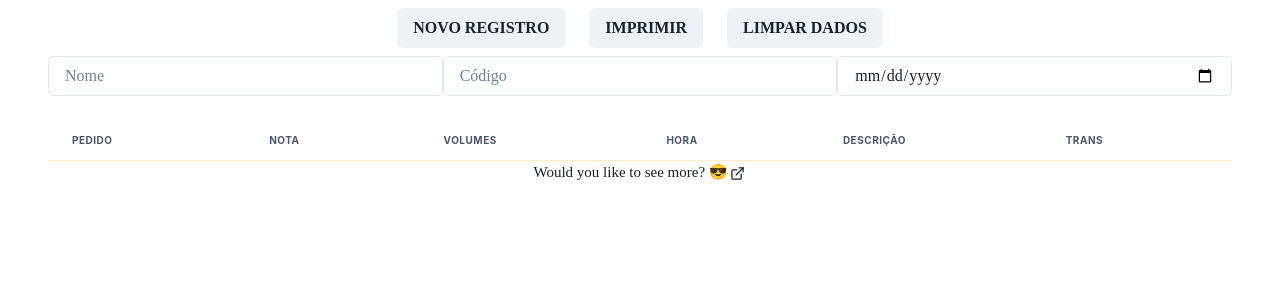
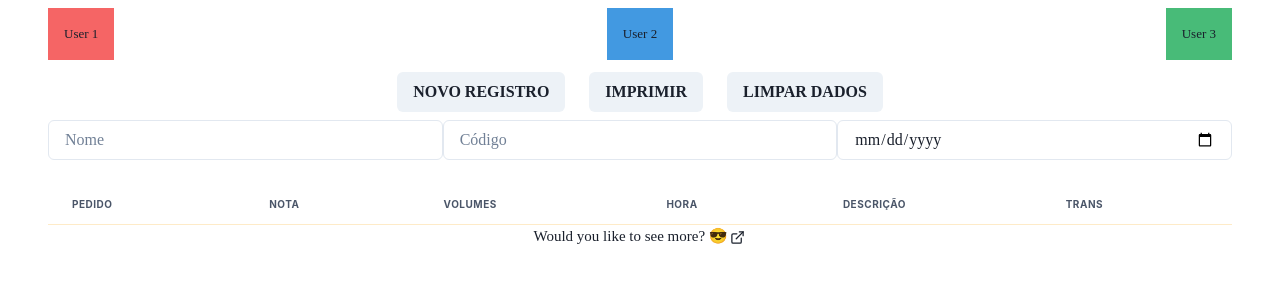
Before and after one commit to deividjmoura/vendasonline, a React (Vite) app: page / in a window 1280 px wide. Shown: the top 300 px of the page. Built offline with nearby package versions, Linux system fonts and the light colour scheme.

Commit message:
test(new branch): for tests without the possibilities of crashes all code
created  the "testes" brach for view new features and styles without to edit the main code

```diff
--- a/src/App.jsx
+++ b/src/App.jsx
@@ -5,6 +5,7 @@ import { ButtonGroup, Box, Flex, Button,
 import { useEffect, useState } from "react";
 import ModalComp from "./components/ModalComp";
 import Imprimir from "./components/Imprimir";
+import Login from "./components/Login";
 
 const App = () => {
     const { isOpen, onOpen, onClose } = useDisclosure();
@@ -44,6 +45,7 @@ const App = () => {
     fontSize="13px"
     fontFamily="poppins" >
       <Box maxW={1200} w="100%" h="100%" py={2} px={2}>
+        <Login></Login>
       <ButtonGroup gap='4'  display='flex'
     alignItems='center'
     justifyContent='center'>
--- a/src/components/Login.js
+++ b/src/components/Login.jsx
@@ -2,13 +2,17 @@ import { Box, Flex, Spacer } from '@chakra-ui/react';
 
 const Login = () => {
     return (
-    <Flex>
+    <Flex pb={3}>
   <Box p='4' bg='red.400'>
-    Box 1
+    User 1
+  </Box>
+  <Spacer />
+  <Box p='4' bg='blue.400'>
+    User 2
   </Box>
   <Spacer />
   <Box p='4' bg='green.400'>
-    Box 2
+    User 3
   </Box>
 </Flex>
 )};
```
